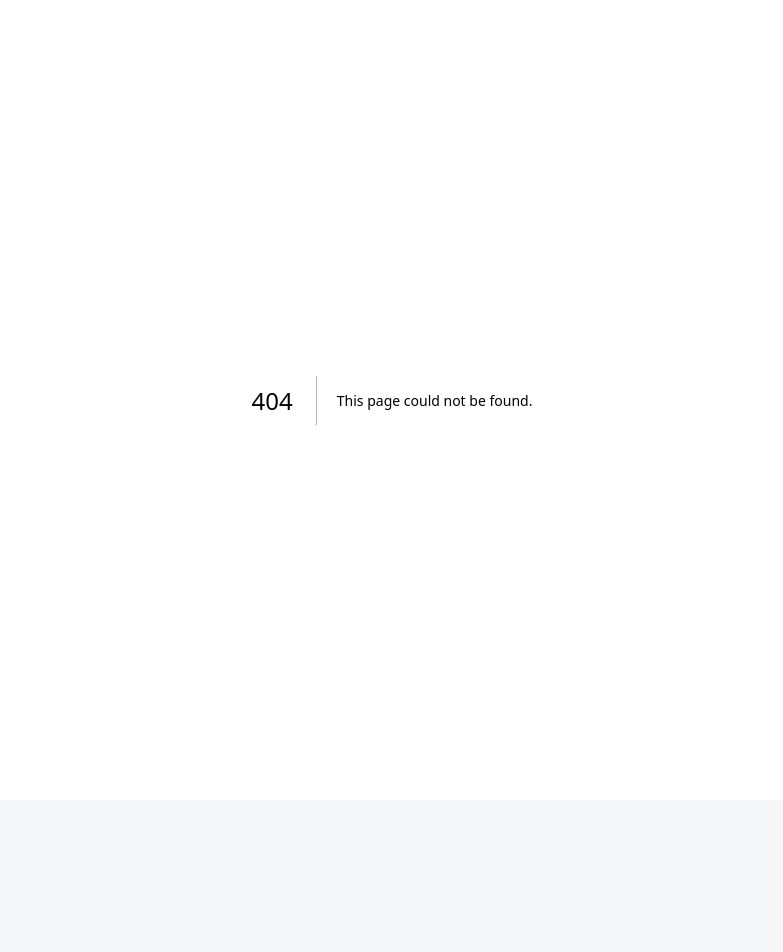
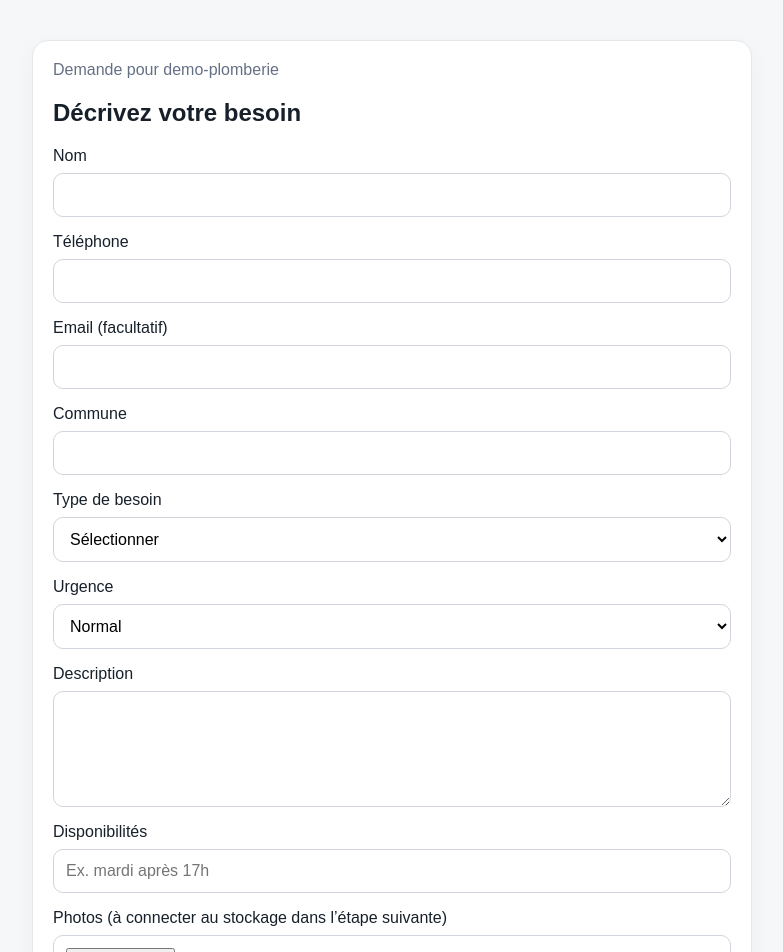
Before and after one commit to ludodulac/DROP-Service, a Next.js app: page /a/demo-plomberie/request in a window 1280 px wide. Before the commit this address had no page. Shown: the top 952 px of the page, without its empty margins (248-1031 px from the left). Before the commit the page ends 800 px from the top, so only its background shows below. Built offline with nearby package versions, Linux system fonts and the light colour scheme.

Commit message:
feat: add initial customer request form

```diff
--- /dev/null
+++ b/src/app/a/[slug]/request/page.tsx
@@ -0,0 +1,75 @@
+export default async function RequestPage({
+  params,
+}: {
+  params: Promise<{ slug: string }>;
+}) {
+  const { slug } = await params;
+
+  return (
+    <main style={{ padding: "40px 0 64px" }}>
+      <section className="card" style={{ maxWidth: 720, margin: "0 auto" }}>
+        <p className="muted" style={{ marginTop: 0 }}>Demande pour {slug}</p>
+        <h1>Décrivez votre besoin</h1>
+        <form style={{ display: "grid", gap: 16 }}>
+          <label>
+            Nom
+            <input name="customerName" required style={fieldStyle} />
+          </label>
+          <label>
+            Téléphone
+            <input name="customerPhone" type="tel" required style={fieldStyle} />
+          </label>
+          <label>
+            Email (facultatif)
+            <input name="customerEmail" type="email" style={fieldStyle} />
+          </label>
+          <label>
+            Commune
+            <input name="city" required style={fieldStyle} />
+          </label>
+          <label>
+            Type de besoin
+            <select name="category" required style={fieldStyle} defaultValue="">
+              <option value="" disabled>Sélectionner</option>
+              <option value="leak">Fuite</option>
+              <option value="heating">Chauffage</option>
+              <option value="installation">Installation</option>
+              <option value="other">Autre</option>
+            </select>
+          </label>
+          <label>
+            Urgence
+            <select name="urgency" required style={fieldStyle} defaultValue="normal">
+              <option value="low">Peut attendre</option>
+              <option value="normal">Normal</option>
+              <option value="urgent">Urgent</option>
+            </select>
+          </label>
+          <label>
+            Description
+            <textarea name="description" required rows={5} style={fieldStyle} />
+          </label>
+          <label>
+            Disponibilités
+            <input name="availability" style={fieldStyle} placeholder="Ex. mardi après 17h" />
+          </label>
+          <label>
+            Photos (à connecter au stockage dans l’étape suivante)
+            <input name="photos" type="file" multiple accept="image/*" style={fieldStyle} />
+          </label>
+          <button className="button" type="submit">Envoyer la demande</button>
+        </form>
+      </section>
+    </main>
+  );
+}
+
+const fieldStyle = {
+  display: "block",
+  width: "100%",
+  marginTop: 8,
+  padding: 12,
+  border: "1px solid #d0d5dd",
+  borderRadius: 10,
+  background: "white",
+} as const;
```
